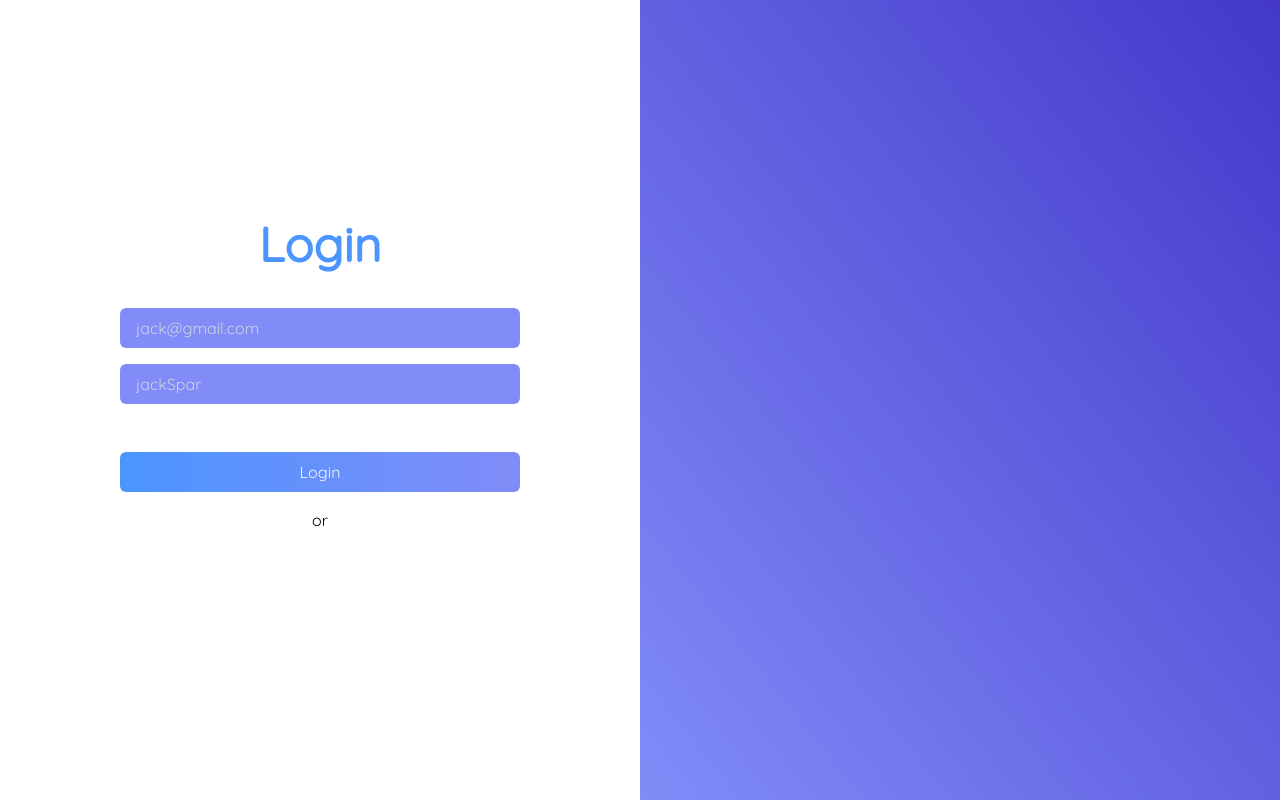
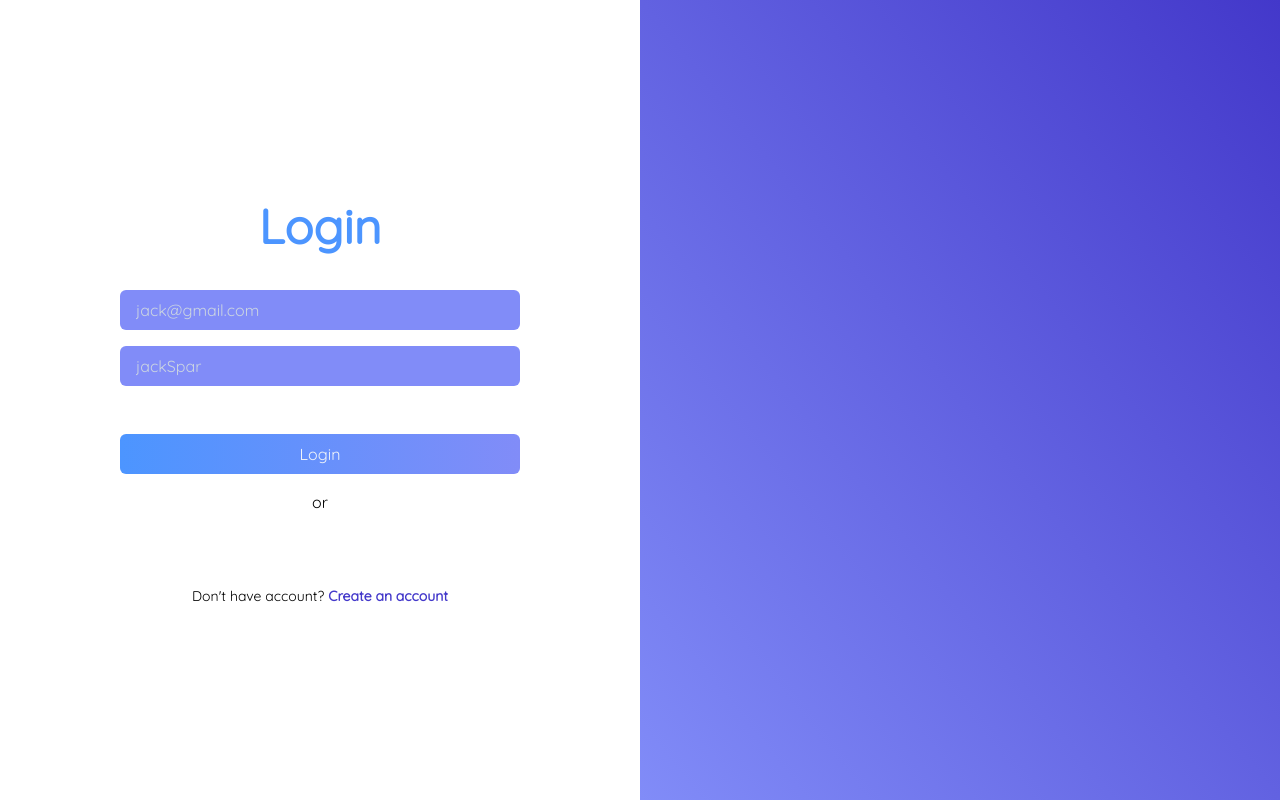
Before and after one commit to fauzandwip/IP-Phase2, a React (Vite) app in the folder client/: page /login in a window 1280 px wide. Built offline with nearby package versions, Linux system fonts and the light colour scheme; no server answers.

Commit message:
client: add link between register and login

```diff
--- a/client/src/components/CustomForm.jsx
+++ b/client/src/components/CustomForm.jsx
@@ -3,7 +3,7 @@ import PropTypes from 'prop-types';
 const CustomForm = ({ onSubmit, addClassName, children }) => {
 	return (
 		<form
-			className={`flex flex-row flex-wrap gap-4 justify-center items-center w-3/4 px-10 py-14 border-indigo-500 rounded-xl shadow-indigo-500 bg-white/90 backdrop-blur-md ease-in-out delay-100 hover:shadow-inner hover:shadow-indigo-500 transition ${addClassName}`}
+			className={`flex flex-col gap-4 justify-center items-center w-3/4 px-10 py-14 border-indigo-500 rounded-xl shadow-indigo-500 bg-white/90 backdrop-blur-md ease-in-out delay-100 hover:shadow-inner hover:shadow-indigo-500 transition ${addClassName}`}
 			onSubmit={onSubmit}
 		>
 			{children}
--- /dev/null
+++ b/client/src/components/FooterForm.jsx
@@ -0,0 +1,21 @@
+import PropTypes from 'prop-types';
+import { Link } from 'react-router-dom';
+
+const FooterForm = ({ text, path, link }) => {
+	return (
+		<div className="text-sm">
+			{text}
+			<Link to={path}>
+				<span className="text-indigo-700 ms-1 font-black">{link}</span>
+			</Link>
+		</div>
+	);
+};
+
+export default FooterForm;
+
+FooterForm.propTypes = {
+	text: PropTypes.string,
+	path: PropTypes.string,
+	link: PropTypes.string,
+};
--- a/client/src/pages/Login.jsx
+++ b/client/src/pages/Login.jsx
@@ -8,6 +8,7 @@ import Swal from 'sweetalert2';
 import { useNavigate } from 'react-router-dom';
 import { toast } from 'react-toastify';
 import { GoogleLogin } from '@react-oauth/google';
+import FooterForm from '../components/FooterForm';
 
 const Login = () => {
 	const navigate = useNavigate();
@@ -92,6 +93,11 @@ const Login = () => {
 							toast.error('Login Failed!');
 						}}
 					/>
+					<FooterForm
+						text={`Don't have account?`}
+						path={'/register'}
+						link={'Create an account'}
+					/>
 				</CustomForm>
 			</div>
 			<div className="flex-1 bg-gradient-to-tr from-indigo-400 to-indigo-700"></div>
--- a/client/src/pages/Register.jsx
+++ b/client/src/pages/Register.jsx
@@ -3,6 +3,7 @@ import ButtonSubmit from '../components/ButtonSubmit';
 import CustomForm from '../components/CustomForm';
 import CustomInput from '../components/CustomInput';
 import Title from '../components/Title';
+import FooterForm from '../components/FooterForm';
 import api from '../api';
 import { useNavigate } from 'react-router-dom';
 import Swal from 'sweetalert2';
@@ -108,6 +109,11 @@ const Register = () => {
 							toast.error('Register Failed!');
 						}}
 					/>
+					<FooterForm
+						text={'You have account?'}
+						path={'/login'}
+						link={'Login Now'}
+					/>
 				</CustomForm>
 			</div>
 			<div className="flex-1 bg-gradient-to-tr from-indigo-400 to-indigo-700"></div>
```
Also changed, not shown: 1 other file (tests, documents, lock files or other folders).
